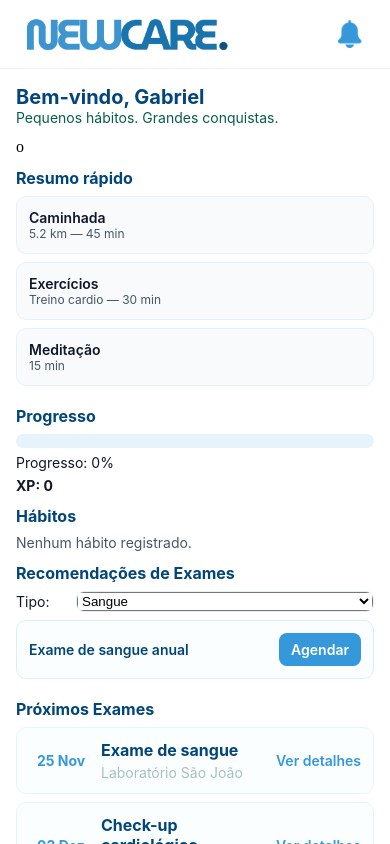
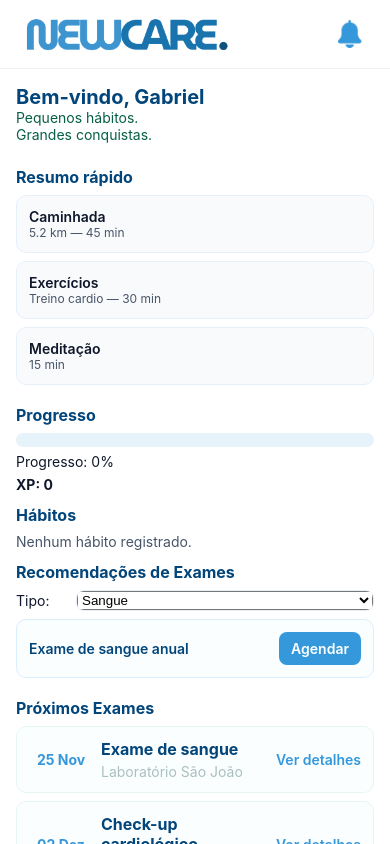
Before and after one commit to jefbiel/ChallengeMobileDevelopment, a React Native app: screen /Home in a window 390 px wide. Built offline with nearby package versions, Linux system fonts and the light colour scheme.

Commit message:
fix(home): quebrar subtitle após 'hábitos.' e remover caractere extra

```diff
--- a/src/screens/HomeScreen.tsx
+++ b/src/screens/HomeScreen.tsx
@@ -157,9 +157,7 @@ const HomeScreen: React.FC = () => {
 
       <ScrollView contentContainerStyle={styles.container}>
         <Text style={styles.welcome}>Bem-vindo, Gabriel</Text>
-        <Text style={styles.subtitle}>Pequenos hábitos.
-            Grandes conquistas.</Text>
-o
+        <Text style={styles.subtitle}>{'Pequenos hábitos.\nGrandes conquistas.'}</Text>
         <View style={styles.section}>
           <Text style={styles.sectionTitle}>Resumo rápido</Text>
           {sampleActivities.map((a) => (
```
